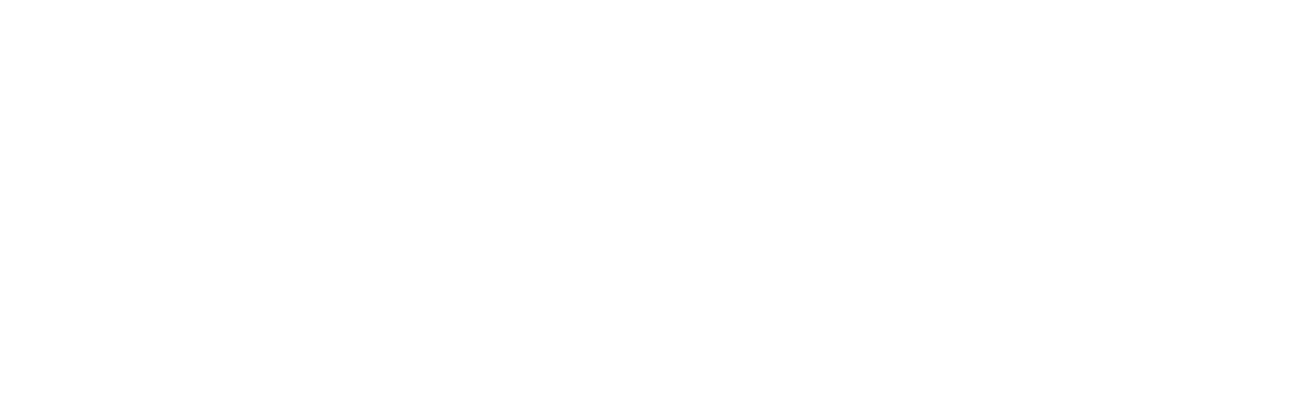
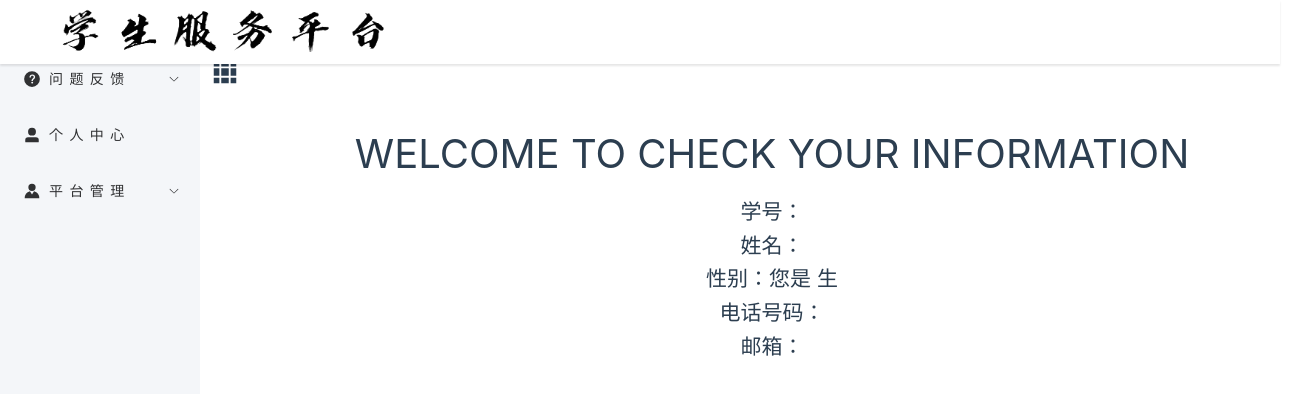
Before and after one commit to ZheYi101/StudentServicePlatform_QianDuan, a Vue app: page /main/userCenter in a window 1280 px wide. Before the commit this address had no page. Shown: the top 394 px of the page, 1312 px wide, since content can reach past the window. Built offline with nearby package versions, Linux system fonts and the light colour scheme.

Commit message:
学生服务平台2.2 简化了UI风格

```diff
--- /dev/null
+++ b/src/IndexView.vue
@@ -0,0 +1,3 @@
+<template>
+    <h1 style="font-size: 50px;">默认显示界面</h1>
+</template>
--- a/src/appAside.vue
+++ b/src/appAside.vue
@@ -1,13 +1,6 @@
-<script setup>
-import { ref } from 'vue';
-const isCollapse = ref(true)
-
-</script>
-
 <template>
     <el-aside>
         <el-menu router unique-opened :collapse="!isCollapse">
-            <img src="/fangnai.png" class="serveImg">
             <el-sub-menu index="1">
                 <template #title>
                     <el-icon> <QuestionFilled /> </el-icon> <span class="iconText">问题反馈</span>
@@ -23,12 +16,11 @@
                 </el-menu-item>
             </el-sub-menu>
 
-            <el-menu-item index="userCenter">
-                    <el-icon> <UserFilled /> </el-icon> <span class="iconText">个人中心</span>
+            <el-menu-item index="/main/userCenter" to="/main/userCenter">
+                <el-icon> <UserFilled /> </el-icon> <span class="iconText">个人中心</span>
             </el-menu-item>
 
             <el-sub-menu index="2">
-
                 <template #title>
                     <el-icon> <Avatar /> </el-icon> <span class="iconText">平台管理</span>
                 </template>
@@ -41,31 +33,44 @@
                 <el-menu-item index="manageUser">
                     <el-icon> <Setting /> </el-icon> <span class="iconText">用户管理</span>
                 </el-menu-item>
-
             </el-sub-menu>
-
-            <img src="/mozi.png" style="width: 100%; height: auto;">
         </el-menu>
     </el-aside>
 </template>
 
+<script setup>
+import { ref } from 'vue';
+const isCollapse = ref(true)
+</script>
+
 <style scoped>
-
 .iconText {
     letter-spacing: 0.5vw;
 }
 
 .el-menu-item {
-    background: linear-gradient(to right,#edc9cb,pink);
+    background-color: #f4f6f9;
+}
+
+.el-menu-item:hover {
+    text-decoration: none;
+    color: green;
+    cursor: pointer;
+}
+
+.el-menu:hover {
+    text-decoration: none;
+    color: green;
+    cursor: pointer;
 }
 
 .el-menu {
-    background: linear-gradient(to right,#edc9cb,pink);
+    background-color: #f4f6f9;
     width: 200px;
     border-right: none;
     &.el-menu--collapse {
         width: 60px;
-        &h1 {
+        h1 {
             display: none;
         }
     }
@@ -75,5 +80,4 @@
   width: 100%;
   height: 100%;
 }
-
 </style>
--- a/src/loginPage.vue
+++ b/src/loginPage.vue
@@ -20,10 +20,10 @@
 let flag = ref(true)
 const mySwitch = () => {
     if(flag.value) {
-        preRef.value.style.background = '#c9e0ed'
+        preRef.value.style.background = '#d3d3d3'
         preRef.value.style.transform = 'translateX(100%)'
     }else {
-        preRef.value.style.background = '#edd4dc'
+        preRef.value.style.background = '#b4b2b2'
         preRef.value.style.transform = 'translateX(0%)'
     }
     flag.value = !flag.value
@@ -143,14 +143,19 @@
 </div>
 </template>
 
-<style >
+<style>
 html,body {
     display: flex;
     height: 100vh;
     width: 100vw;
     margin: 0;
-    background: linear-gradient(to right,pink,skyblue);
+    background: linear-gradient(to right,gray,white);
     overflow-x: hidden;
+}
+
+#app {
+  margin: 0;
+  padding: 0;
 }
 
 * {
@@ -161,12 +166,11 @@
 
 .bigBody {
     height: 100vh;
-    width: 73vw;
+    width: 100vw;
     margin: 0;
     display: flex;
     justify-content: center;
     flex-direction: column;
-    background: linear-gradient(to right,pink,skyblue);
 }
 
 .loginRegisterMain {
@@ -188,7 +192,7 @@
     height: 100%;
     position: absolute;
     border-radius: 4px;
-    background-color: #edd4dc;
+    background-color: #b4b2b2;
     box-shadow: 4px 4px 3px rgba(0,0,0,.1);
     border-radius: 4vh;
     transition: 0.5s ease-in-out;
--- a/src/main.vue
+++ b/src/main.vue
@@ -1,22 +1,30 @@
 <script setup lang="ts">
 import AppAside from './appAside.vue';
+
+//void toggleCollapse() {
+  //isCollapse.value = !isCollapse.value;
+//}
+
 </script>
 
 <template>
     <div class="common-layout">
       <el-container>
         <el-header>
-          <a href="main" class="logo">
-                <img src="/Soso_logo.png" alt="">
-            </a>
           <img src="/text.png" class="textImg">
-          <img src="/Q_congyu.jpg" style="height: 100%; margin-left:65%;">
         </el-header>
         <el-container>
             <AppAside />
           <el-container>
             <el-main>
-              <el-icon @click=""><Grid /></el-icon>
+              <div class="fixed-icon">
+                <el-icon @click="toggleCollapse" class="getCollapse">
+                <Grid />
+                </el-icon>
+              </div>
+                <el-scrollbar>
+                  <RouterView />
+                </el-scrollbar>
             </el-main>
           </el-container>
         </el-container>
@@ -24,25 +32,26 @@
     </div>
   </template>
 
-<style>
-
+<style scoped>
 * {
     padding: 0px;
     margin: 0px;
 }
 
-body {
-  margin: 0;
-  padding: 0;
-  height: 100vh;
-  width: 100vw;
-  background: linear-gradient(to right, rgb(236, 152, 166), rgb(169, 240, 237));
-  overflow: hidden;
+.fixed-icon {
+  position: fixed;
+  font-size: 30px;
+  z-index: 1000;
+  left: 210px;
+  bottom: 700px;
 }
 
 #app {
   margin: 0;
-  padding: 0;
+}
+
+.getCollapse {
+  cursor: pointer;
 }
 
 .textImg {
@@ -54,40 +63,45 @@
 .common-layout {
     width: 100vw;
     height: 100vh;
-}
-
-.logo {
-    text-decoration: none;
-    color: black;
-    height: 60px;
-    img {
-        width: auto;
-        height: 95%;
-    }
-    margin-left: 2.5%;
+    overflow: hidden;
 }
 
 .el-container {
     height: 100%;
-    width: 100%;
-  }
+    width: auto;
+    display: flex;
+    flex-direction: column;
+}
 
 .el-header {
     width: 100%;
-    border-bottom: 1px solid #d4d5d4d3;
-    height: 7%;
-    background: linear-gradient(to right,#9489b1,#917eb7);
-}
-.el-aside {
-    height: 100%;
-    width: auto;
-    background: linear-gradient(to right,#edc9cb,pink);
-}
-.el-main {
-    height: auto;
-    width: auto;
-    background-image: url(/790.jpg);background-repeat: no-repeat;width: 100;background-size: cover;
+    height: 8%;
+    background: #ffffff;
+    box-shadow: 0 2px 2px rgba(0, 0, 0, 0.1);
+    position: fixed;
+    top: 0;
+    left: 0;
+    z-index: 1030;
 }
 
+.el-container .el-aside {
+    width: 200px;
+    height: calc(100% - 8%);
+    background-color: #f4f6f9;
+    margin-top: 4%;
+    position: fixed;
+    left: 0;
+    z-index: 1020;
+}
 
+.el-container .el-main {
+    margin-left: 200px;
+    padding-top: 8%;
+    height: calc(100% - 8%);
+    overflow-y: auto;
+    background-repeat: no-repeat;
+    background-size: cover;
+    position: relative;
+    width: calc(100% - 200px);
+}
 </style>
--- a/src/router/index.js
+++ b/src/router/index.js
@@ -1,4 +1,7 @@
 import { createRouter, createWebHistory,createWebHashHistory,useRouter } from 'vue-router';
+import Main from '../main.vue';
+import IndexView from '../IndexView.vue';
+import UserCenter from '../userCenter.vue';
 
 const routes = [
   {
@@ -10,31 +13,21 @@
     }
   },
   {
-    path: "/main",
-    name:"main",
-    component: () => import('../main.vue'),
-    meta: {
-      title: "主页面",
-    }
-  },
-  {
-    path: "/admin",
-    name:"admin",
-    component: () => import('../admin.vue'),
-    meta: {
-      title: "管理员页面",
-    }
-  },
-  {
-    path:"/userCenter",
-    name:"/userCenter",
-    component: () => import('../userCenter.vue'),
-    meta: {
-      title: "个人中心",
-    },
-    children:[
-
-    ]
+    path: '/main',
+    name: 'main',
+    component: Main,
+    children: [
+      {
+        path: '',
+        component: IndexView,
+        name: 'indexView'
+      },
+      {
+        path: 'userCenter',
+        component: UserCenter,
+        name: "userCenter",
+      }
+    ],
   }
 ];
 
--- a/src/userCenter.vue
+++ b/src/userCenter.vue
@@ -1,69 +1,40 @@
-<script setup>
-import { ref } from 'vue';
-import { useRouter } from 'vue-router';
-const router = useRouter()
-function ret() {
-  router.push('/main')
-}
-</script>
-
 <template>
-    <div class="individual">
-        <h0>个人中心</h0>
-        <div class="centerMain">
-          <h1>您的账号：{{ username }}</h1>
-          <h1>您的姓名：{{ name }}</h1>
-          <h1>您的性别：{{ sex }}</h1>
-          <h1>您的电子邮箱：{{ email }}</h1>
-          <h1>您的联系方式（手机号码）：{{ phone_num }}</h1>
-        </div>
-        <div class="returnButton">
-            <button @click="ret()">返回</button>
-        </div>
+  <div class="user-center">
+    <h1 style="font-size: 40px; display: flex ;justify-content: center">WELCOME TO CHECK YOUR INFORMATION</h1>
+    <div class="information">
+      <h1>学号：{{ username }}</h1>
+      <h1>姓名：{{ name }}</h1>
+      <h1>性别：您是 {{ sex }} 生</h1>
+      <h1>电话号码：{{ phone_num }}</h1>
+      <h1>邮箱：{{ email }}</h1>
     </div>
+  </div>
 </template>
 
-<style >
-body {
-  margin: 0;
-  padding: 0;
-  height: 100vh;
-  width: 100vw;
-  background: linear-gradient(to right, rgb(236, 152, 166), rgb(169, 240, 237));
-  overflow: hidden;
-}
-#app {
-  display: flex;
-}
-.individual {
-  display: flex;
-  justify-items: center;
-  flex-direction: column;
+<style scoped>
+
+.user-center {
+  background-color: rgba(255, 255, 255, 0.5);
+  position: absolute;
+  top: 50%;
+  left: 50%;
+  transform: translate(-50%, -50%);
+  padding: 20px;
+  border-radius: 10px;
+  z-index: 1;
   height: 100%;
-  width: 30vw;
+  width: 90%;
 }
 
-.individual h0 {
-  font-size: 60px;
-  margin: 0;
+.information {
+  display: flex;
+  margin-top: 1%;
+  flex-direction: column;
   text-align: center;
 }
 
-.centerMain h1 {
-  position: relative;
-  padding: 1vh;
-  left: 1vw;
-  font-size: 20px;
-  margin: 0;
+.information h1 {
+  font-size: 21px;
 }
 
-.centerMain {
-  display: flex;
-  flex-direction: column;
-  border-radius: 4vh;
-  border: 1px solid rgba(255, 255, 255, .6);
-  box-shadow: 4px 4px 3px rgba(0,0,0,.1);
-}
-
-
 </style>
```
Also changed, not shown: public/Fall.jpg (added).
